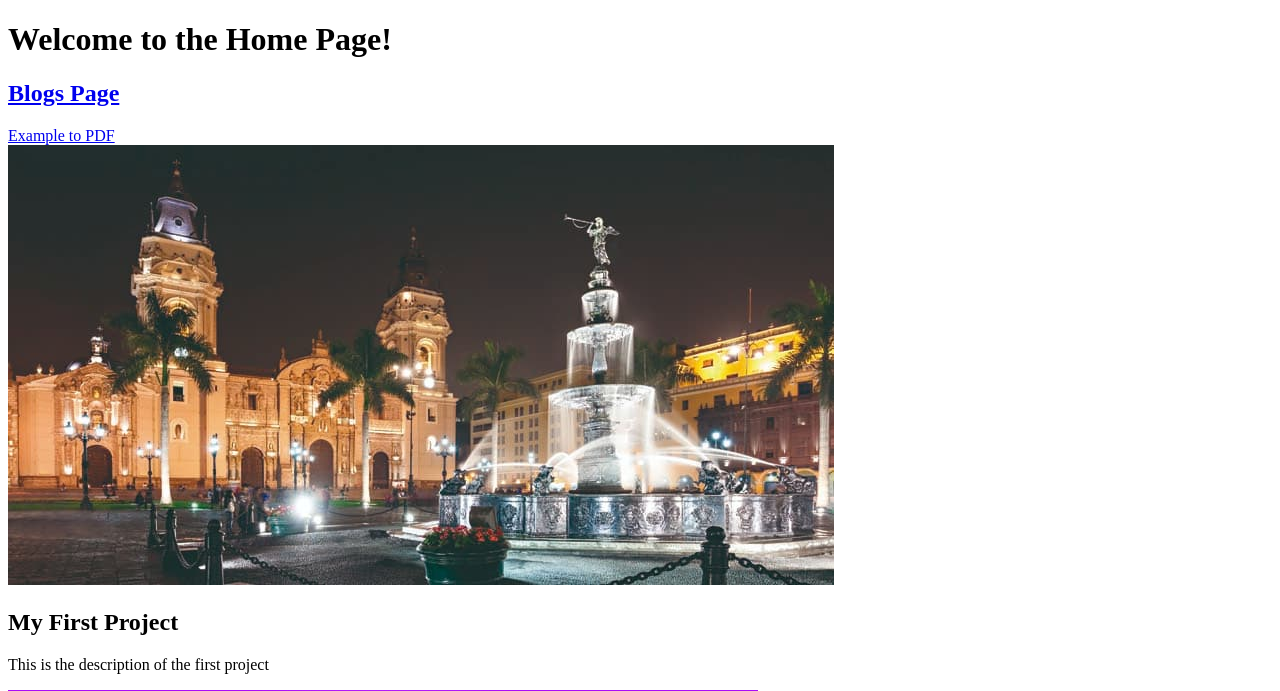
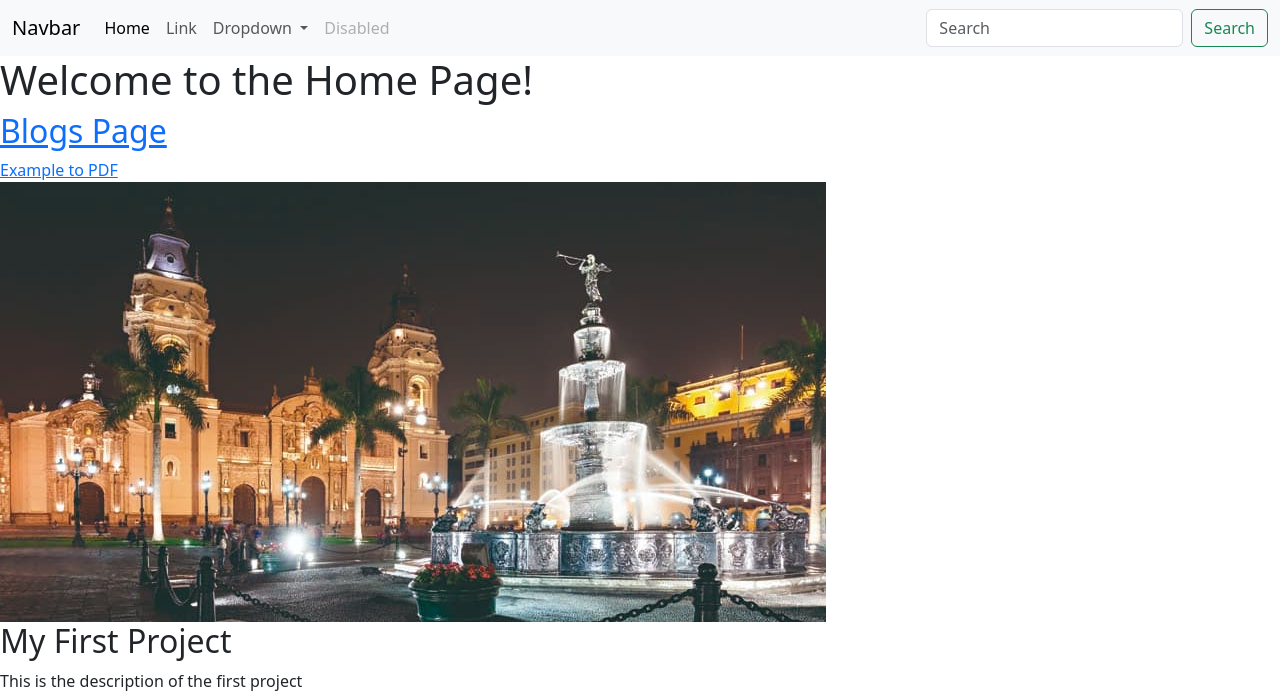
Before and after one commit to carlosjesuscaro/oreilly_django_portfolio, a Django app: template portfolio/templates/portfolio/home.html in a window 1280 px wide. Shown: the top 691 px of the page. Run offline with Django 4.2, Linux system fonts and the light colour scheme; the template is opened without the code that fills it: values that come from a table or form of the project are taken from there, others are empty; data comes from the database, SQL or seed files in the repository.

Commit message:
feat: adding base.html

```diff
--- /dev/null
+++ b/portfolio/templates/portfolio/base.html
@@ -0,0 +1,53 @@
+<!DOCTYPE html>
+<html lang="en">
+<head>
+    <meta charset="UTF-8">
+        <title>All Blogs</title>
+        <link href="https://cdn.jsdelivr.net/npm/bootstrap@5.3.0/dist/css/bootstrap.min.css" rel="stylesheet" integrity="sha384-9ndCyUaIbzAi2FUVXJi0CjmCapSmO7SnpJef0486qhLnuZ2cdeRhO02iuK6FUUVM" crossorigin="anonymous">
+  </head>
+</head>
+<body>
+    <nav class="navbar navbar-expand-lg bg-body-tertiary">
+      <div class="container-fluid">
+        <a class="navbar-brand" href="#">Navbar</a>
+        <button class="navbar-toggler" type="button" data-bs-toggle="collapse" data-bs-target="#navbarSupportedContent" aria-controls="navbarSupportedContent" aria-expanded="false" aria-label="Toggle navigation">
+          <span class="navbar-toggler-icon"></span>
+        </button>
+        <div class="collapse navbar-collapse" id="navbarSupportedContent">
+          <ul class="navbar-nav me-auto mb-2 mb-lg-0">
+            <li class="nav-item">
+              <a class="nav-link active" aria-current="page" href="#">Home</a>
+            </li>
+            <li class="nav-item">
+              <a class="nav-link" href="#">Link</a>
+            </li>
+            <li class="nav-item dropdown">
+              <a class="nav-link dropdown-toggle" href="#" role="button" data-bs-toggle="dropdown" aria-expanded="false">
+                Dropdown
+              </a>
+              <ul class="dropdown-menu">
+                <li><a class="dropdown-item" href="#">Action</a></li>
+                <li><a class="dropdown-item" href="#">Another action</a></li>
+                <li><hr class="dropdown-divider"></li>
+                <li><a class="dropdown-item" href="#">Something else here</a></li>
+              </ul>
+            </li>
+            <li class="nav-item">
+              <a class="nav-link disabled">Disabled</a>
+            </li>
+          </ul>
+          <form class="d-flex" role="search">
+            <input class="form-control me-2" type="search" placeholder="Search" aria-label="Search">
+            <button class="btn btn-outline-success" type="submit">Search</button>
+          </form>
+        </div>
+      </div>
+    </nav>
+
+    {% block content %}
+
+    {% endblock %}
+
+    <script src="https://cdn.jsdelivr.net/npm/bootstrap@5.3.0/dist/js/bootstrap.bundle.min.js" integrity="sha384-geWF76RCwLtnZ8qwWowPQNguL3RmwHVBC9FhGdlKrxdiJJigb/j/68SIy3Te4Bkz" crossorigin="anonymous"></script>
+</body>
+</html>
--- a/portfolio/templates/portfolio/home.html
+++ b/portfolio/templates/portfolio/home.html
@@ -1,10 +1,7 @@
-<!DOCTYPE html>
-<html lang="en">
-<head>
-    <meta charset="UTF-8">
-    <title>Portfolio</title>
-</head>
-<body>
+{% extends 'portfolio/base.html' %}
+
+{% block content %}
+
     <h1>Welcome to the Home Page!</h1>
     {% load static %}
     <a href="{% url 'blog:all_blogs' %}"><h2>Blogs Page</h2></a>
@@ -22,5 +19,4 @@
         {% endif %}
     {% endfor %}
 
-</body>
-</html>
+{% endblock %}
```
